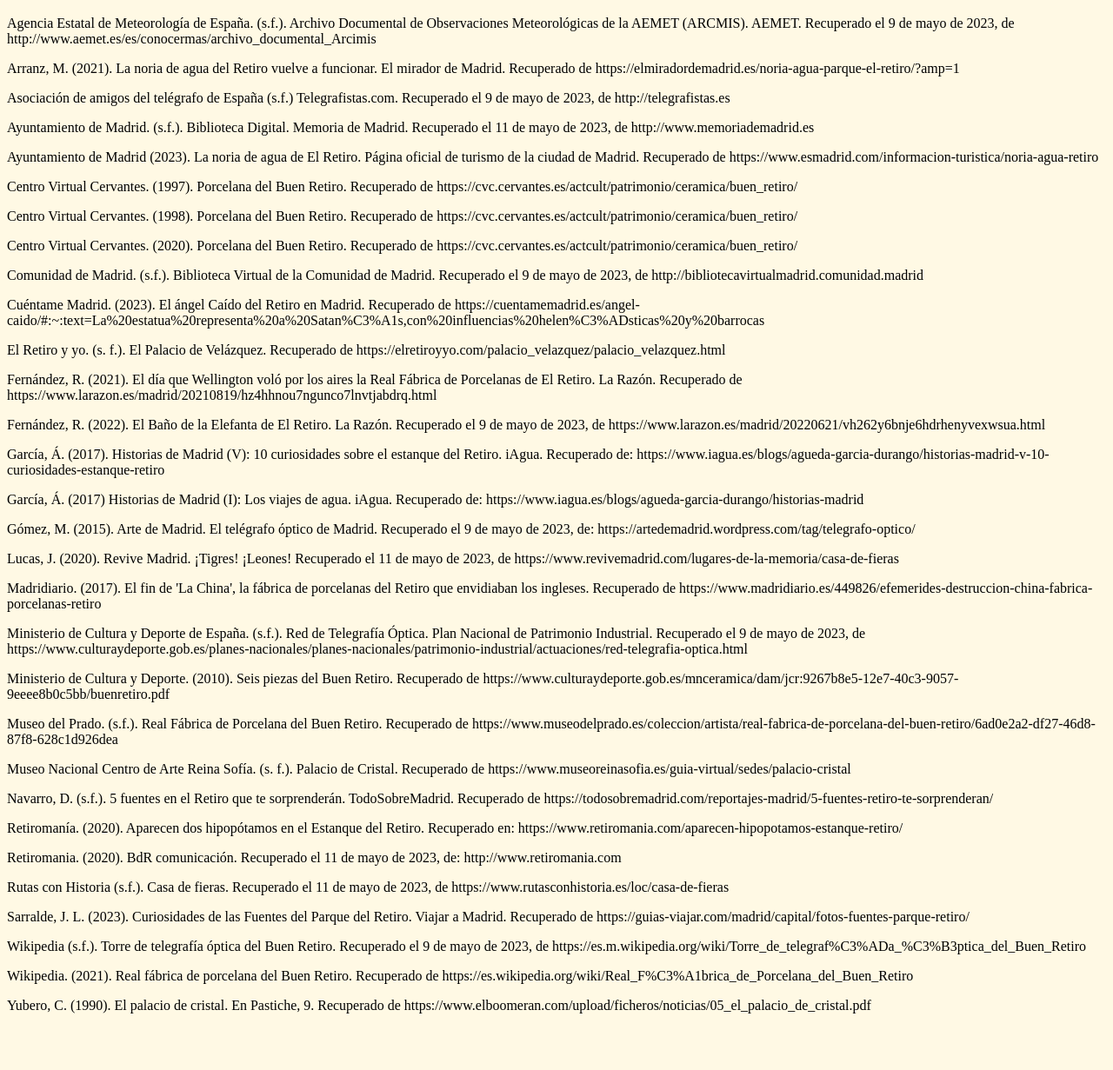
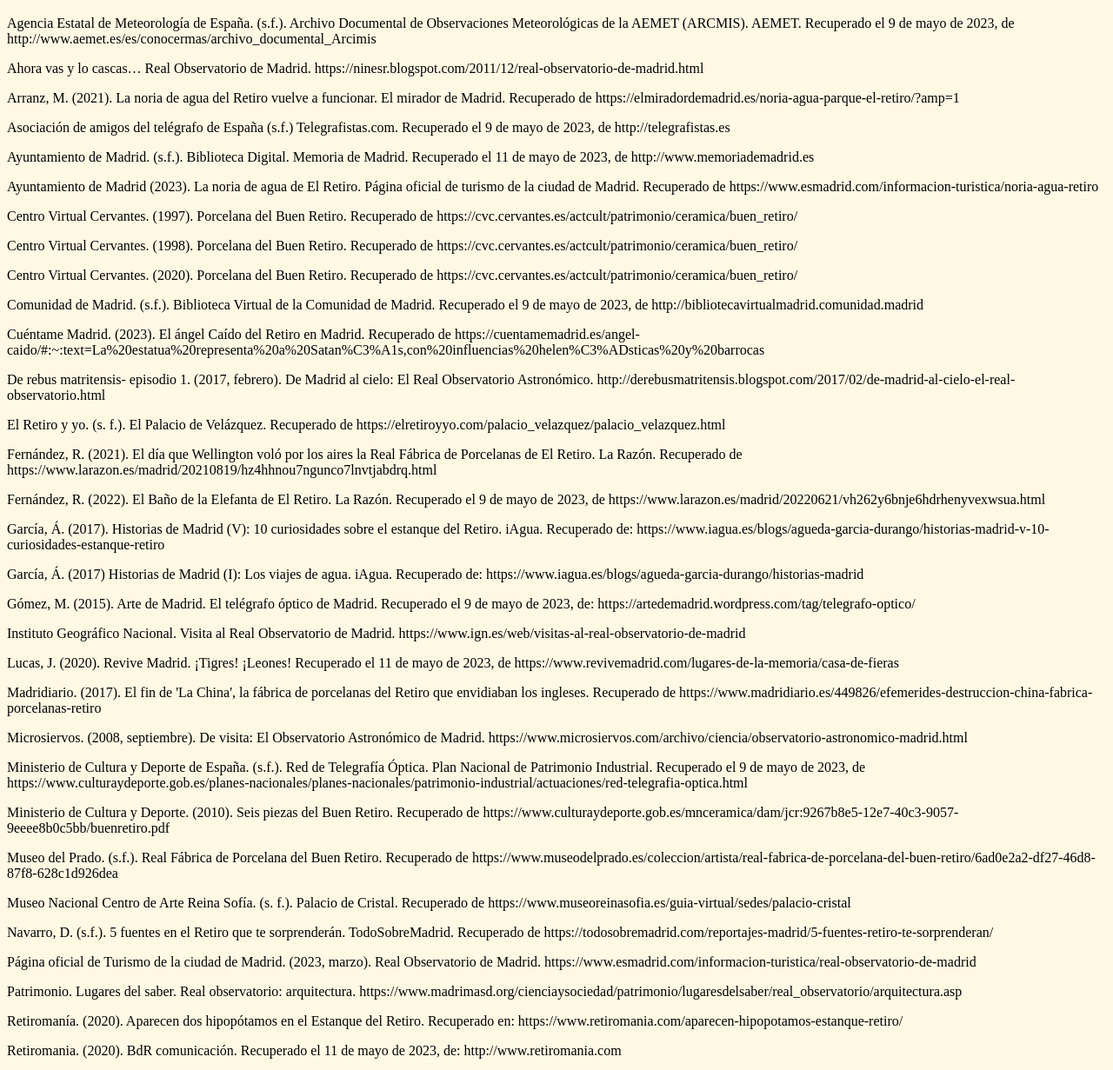
Before and after one commit to carlablas/Audioguia-parque-del-retiro, a plain HTML site: page Ventana8.html in a window 1280 px wide. Shown: the part 355-1586 px from the top of the page at 87% size. Before the commit the page ends 1537 px from the top, so only its background shows below. Drawn offline with Linux system fonts and the light colour scheme.

Commit message:
Add files via upload

```diff
--- a/Ventana8.html
+++ b/Ventana8.html
@@ -45,6 +45,7 @@
 		<img src="head.jpg" alt="Logo de mi sitio web">
 		<h1>Referencias bibliográficas</h1>
 <p>Agencia Estatal de Meteorología de España. (s.f.). Archivo Documental de Observaciones Meteorológicas de la AEMET (ARCMIS). AEMET. Recuperado el 9 de mayo de 2023, de http://www.aemet.es/es/conocermas/archivo_documental_Arcimis<p>
+<p>Ahora vas y lo cascas… Real Observatorio de Madrid. https://ninesr.blogspot.com/2011/12/real-observatorio-de-madrid.html<p>
 <p>Arranz, M. (2021). La noria de agua del Retiro vuelve a funcionar. El mirador de Madrid. Recuperado de https://elmiradordemadrid.es/noria-agua-parque-el-retiro/?amp=1<p>
 <p>Asociación de amigos del telégrafo de España (s.f.) Telegrafistas.com. Recuperado el 9 de mayo de 2023, de http://telegrafistas.es<p>
 <p>Ayuntamiento de Madrid. (s.f.). Biblioteca Digital. Memoria de Madrid. Recuperado el 11 de mayo de 2023, de http://www.memoriademadrid.es<p>
@@ -54,19 +55,24 @@
 <p>Centro Virtual Cervantes. (2020). Porcelana del Buen Retiro. Recuperado de https://cvc.cervantes.es/actcult/patrimonio/ceramica/buen_retiro/<p>
 <p>Comunidad de Madrid. (s.f.). Biblioteca Virtual de la Comunidad de Madrid. Recuperado el 9 de mayo de 2023, de http://bibliotecavirtualmadrid.comunidad.madrid<p>
 <p>Cuéntame Madrid. (2023). El ángel Caído del Retiro en Madrid.  Recuperado de https://cuentamemadrid.es/angel-caido/#:~:text=La%20estatua%20representa%20a%20Satan%C3%A1s,con%20influencias%20helen%C3%ADsticas%20y%20barrocas<p>
+<p>De rebus matritensis- episodio 1. (2017, febrero). De Madrid al cielo: El Real Observatorio Astronómico. http://derebusmatritensis.blogspot.com/2017/02/de-madrid-al-cielo-el-real-observatorio.html<p>
 <p>El Retiro y yo. (s. f.). El Palacio de Velázquez. Recuperado de https://elretiroyyo.com/palacio_velazquez/palacio_velazquez.html<p>
 <p>Fernández, R. (2021). El día que Wellington voló por los aires la Real Fábrica de Porcelanas de El Retiro. La Razón. Recuperado de https://www.larazon.es/madrid/20210819/hz4hhnou7ngunco7lnvtjabdrq.html<p>
 <p>Fernández, R. (2022). El Baño de la Elefanta de El Retiro. La Razón. Recuperado el 9 de mayo de 2023, de https://www.larazon.es/madrid/20220621/vh262y6bnje6hdrhenyvexwsua.html<p>
 <p>García, Á. (2017). Historias de Madrid (V): 10 curiosidades sobre el estanque del Retiro. iAgua. Recuperado de: https://www.iagua.es/blogs/agueda-garcia-durango/historias-madrid-v-10-curiosidades-estanque-retiro<p>
 <p>García, Á. (2017) Historias de Madrid (I): Los viajes de agua. iAgua. Recuperado de: https://www.iagua.es/blogs/agueda-garcia-durango/historias-madrid<p>
 <p>Gómez, M. (2015). Arte de Madrid. El telégrafo óptico de Madrid. Recuperado el 9 de mayo de 2023, de: https://artedemadrid.wordpress.com/tag/telegrafo-optico/<p>
+<p>Instituto Geográfico Nacional. Visita al Real Observatorio de Madrid. https://www.ign.es/web/visitas-al-real-observatorio-de-madrid<p>
 <p>Lucas, J. (2020). Revive Madrid. ¡Tigres! ¡Leones! Recuperado el 11 de mayo de 2023, de https://www.revivemadrid.com/lugares-de-la-memoria/casa-de-fieras<p>
 <p>Madridiario. (2017). El fin de 'La China', la fábrica de porcelanas del Retiro que envidiaban los ingleses. Recuperado de https://www.madridiario.es/449826/efemerides-destruccion-china-fabrica-porcelanas-retiro<p>
+<p>Microsiervos. (2008, septiembre). De visita: El Observatorio Astronómico de Madrid. https://www.microsiervos.com/archivo/ciencia/observatorio-astronomico-madrid.html<p>
 <p>Ministerio de Cultura y Deporte de España. (s.f.). Red de Telegrafía Óptica. Plan Nacional de Patrimonio Industrial. Recuperado el 9 de mayo de 2023, de https://www.culturaydeporte.gob.es/planes-nacionales/planes-nacionales/patrimonio-industrial/actuaciones/red-telegrafia-optica.html<p>
 <p>Ministerio de Cultura y Deporte. (2010). Seis piezas del Buen Retiro. Recuperado de https://www.culturaydeporte.gob.es/mnceramica/dam/jcr:9267b8e5-12e7-40c3-9057-9eeee8b0c5bb/buenretiro.pdf<p>
 <p>Museo del Prado. (s.f.). Real Fábrica de Porcelana del Buen Retiro. Recuperado de https://www.museodelprado.es/coleccion/artista/real-fabrica-de-porcelana-del-buen-retiro/6ad0e2a2-df27-46d8-87f8-628c1d926dea<p>
 <p>Museo Nacional Centro de Arte Reina Sofía. (s. f.). Palacio de Cristal. Recuperado de https://www.museoreinasofia.es/guia-virtual/sedes/palacio-cristal<p>
 <p>Navarro, D. (s.f.). 5 fuentes en el Retiro que te sorprenderán. TodoSobreMadrid. Recuperado de https://todosobremadrid.com/reportajes-madrid/5-fuentes-retiro-te-sorprenderan/<p>
+<p>Página oficial de Turismo de la ciudad de Madrid. (2023, marzo). Real Observatorio de Madrid. https://www.esmadrid.com/informacion-turistica/real-observatorio-de-madrid<p>
+<p>Patrimonio. Lugares del saber. Real observatorio: arquitectura. https://www.madrimasd.org/cienciaysociedad/patrimonio/lugaresdelsaber/real_observatorio/arquitectura.asp<p>
 <p>Retiromanía. (2020). Aparecen dos hipopótamos en el Estanque del Retiro. Recuperado en: https://www.retiromania.com/aparecen-hipopotamos-estanque-retiro/<p>
 <p>Retiromania. (2020). BdR comunicación. Recuperado el 11 de mayo de 2023, de: http://www.retiromania.com<p>
 <p>Rutas con Historia (s.f.). Casa de fieras. Recuperado el 11 de mayo de 2023, de https://www.rutasconhistoria.es/loc/casa-de-fieras<p>
```
